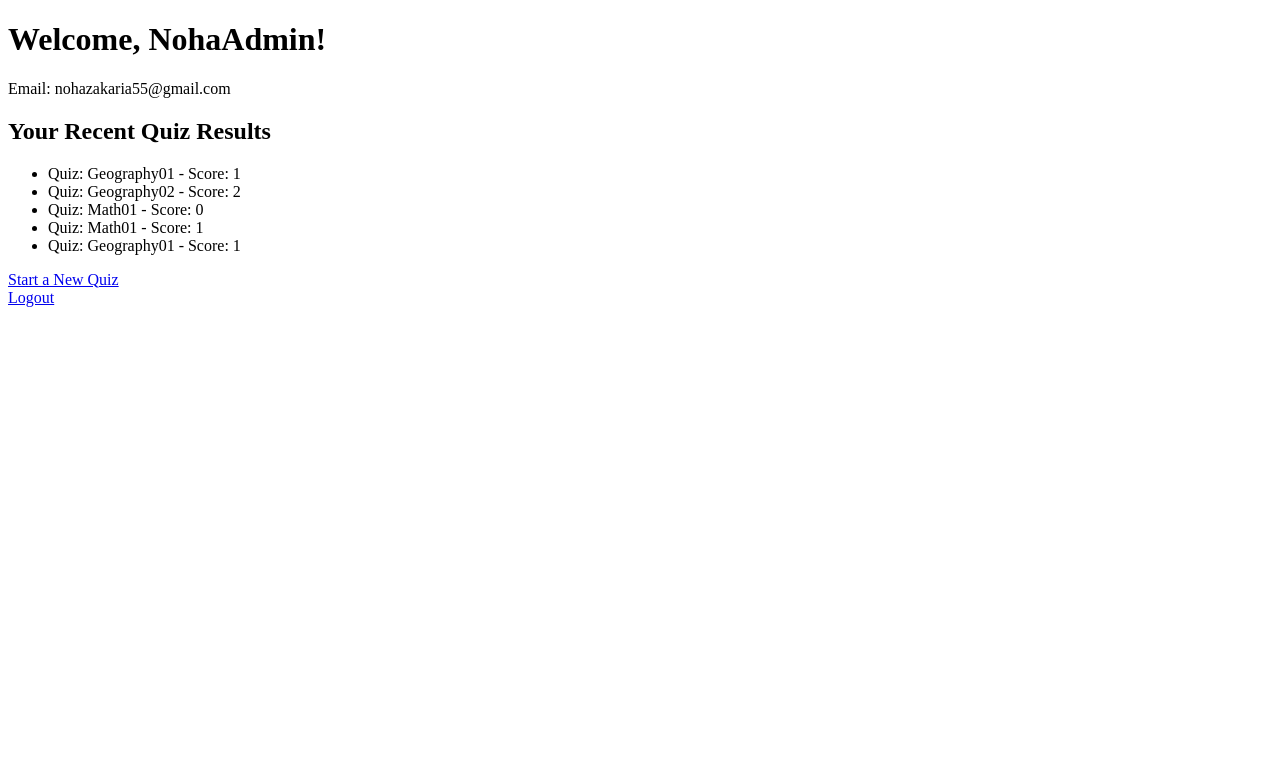
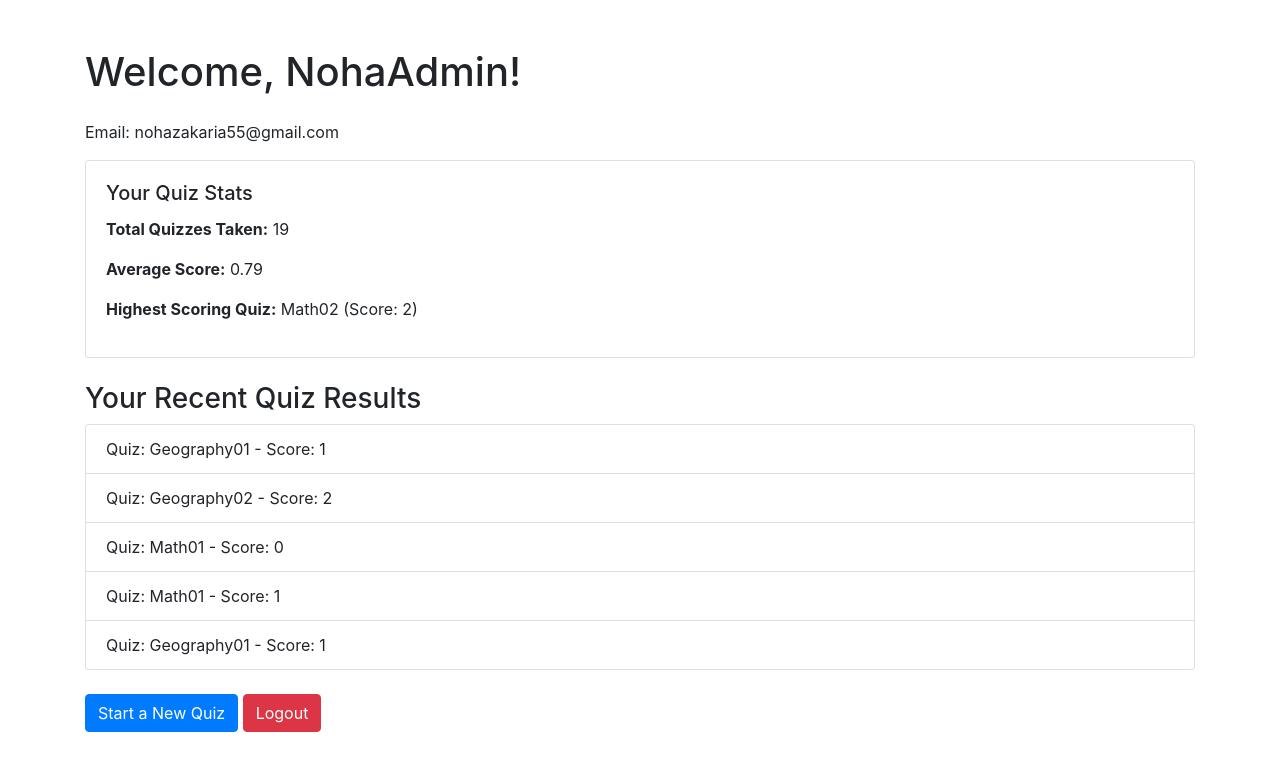
Before and after one commit to NohaZak/Quizify, a Django app: page /dashboard/ in a window 1280 px wide. Shown: the top 771 px of the page. Run offline with Django 5.2, Linux system fonts and the light colour scheme; a user stored in the database is signed in; data comes from the database, SQL or seed files in the repository; both versions use the stored data as it was after the commit; some libraries are stand-ins or nearby versions.

Commit message:
Enhance user dashboard with quiz stats, recent results, and improved UI

```diff
--- a/quizzes/views.py
+++ b/quizzes/views.py
@@ -2,6 +2,7 @@ from django.shortcuts import render, get_object_or_404, redirect
 from django.contrib.auth import login, logout, authenticate
 from django.contrib.auth.forms import UserCreationForm, AuthenticationForm
 from django.contrib.auth.decorators import login_required
+from django.db.models import Avg, Max
 from .models import Quiz, Result
 from .forms import QuizForm
 
@@ -45,11 +46,19 @@ def user_login(request):
 @login_required
 def user_dashboard(request):
     user = request.user
-    user_results = Result.objects.filter(user=user.username).order_by('-id')[:5]  # Fetch recent 5 quiz results
+    user_results = Result.objects.filter(user=user.username).order_by('-id')[:5]  # Recent 5 results
+
+    # Calculate user statistics
+    total_quizzes = Result.objects.filter(user=user.username).count()
+    average_score = Result.objects.filter(user=user.username).aggregate(Avg('score'))['score__avg'] or 0
+    highest_score_quiz = Result.objects.filter(user=user.username).order_by('-score').first()
 
     context = {
         'user': user,
         'user_results': user_results,
+        'total_quizzes': total_quizzes,
+        'average_score': round(average_score, 2),
+        'highest_score_quiz': highest_score_quiz,
     }
     return render(request, 'dashboard.html', context)
 
--- a/templates/dashboard.html
+++ b/templates/dashboard.html
@@ -3,16 +3,31 @@
 <head>
     <meta charset="UTF-8">
     <title>User Dashboard</title>
+    <link rel="stylesheet" href="https://stackpath.bootstrapcdn.com/bootstrap/4.5.2/css/bootstrap.min.css">
 </head>
 <body>
-    <h1>Welcome, {{ user.username }}!</h1>
+    <div class="container mt-5">
+        <h1 class="mb-4">Welcome, {{ user.username }}!</h1>
         <p>Email: {{ user.email }}</p>
 
-    <h2>Your Recent Quiz Results</h2>
+        <div class="card mb-4">
+            <div class="card-body">
+                <h5 class="card-title">Your Quiz Stats</h5>
+                <p><strong>Total Quizzes Taken:</strong> {{ total_quizzes }}</p>
+                <p><strong>Average Score:</strong> {{ average_score }}</p>
+                {% if highest_score_quiz %}
+                    <p><strong>Highest Scoring Quiz:</strong> {{ highest_score_quiz.quiz.title }} (Score: {{ highest_score_quiz.score }})</p>
+                {% else %}
+                    <p>No quizzes completed yet.</p>
+                {% endif %}
+            </div>
+        </div>
+
+        <h3>Your Recent Quiz Results</h3>
         {% if user_results %}
-        <ul>
+            <ul class="list-group mb-4">
                 {% for result in user_results %}
-                <li>
+                    <li class="list-group-item">
                         Quiz: {{ result.quiz.title }} - Score: {{ result.score }}
                     </li>
                 {% endfor %}
@@ -21,7 +36,11 @@
             <p>You haven't completed any quizzes yet.</p>
         {% endif %}
 
-    <a href="{% url 'quiz_list' %}">Start a New Quiz</a><br>
-    <a href="{% url 'logout' %}">Logout</a>
+        <a href="{% url 'quiz_list' %}" class="btn btn-primary">Start a New Quiz</a>
+        <a href="{% url 'logout' %}" class="btn btn-danger">Logout</a>
+    </div>
+
+    <script src="https://code.jquery.com/jquery-3.5.1.slim.min.js"></script>
+    <script src="https://cdn.jsdelivr.net/npm/bootstrap@4.5.2/dist/js/bootstrap.bundle.min.js"></script>
 </body>
 </html>
```
Also changed, not shown: db.sqlite3. Lines whose indentation alone changed are shown as unchanged.
